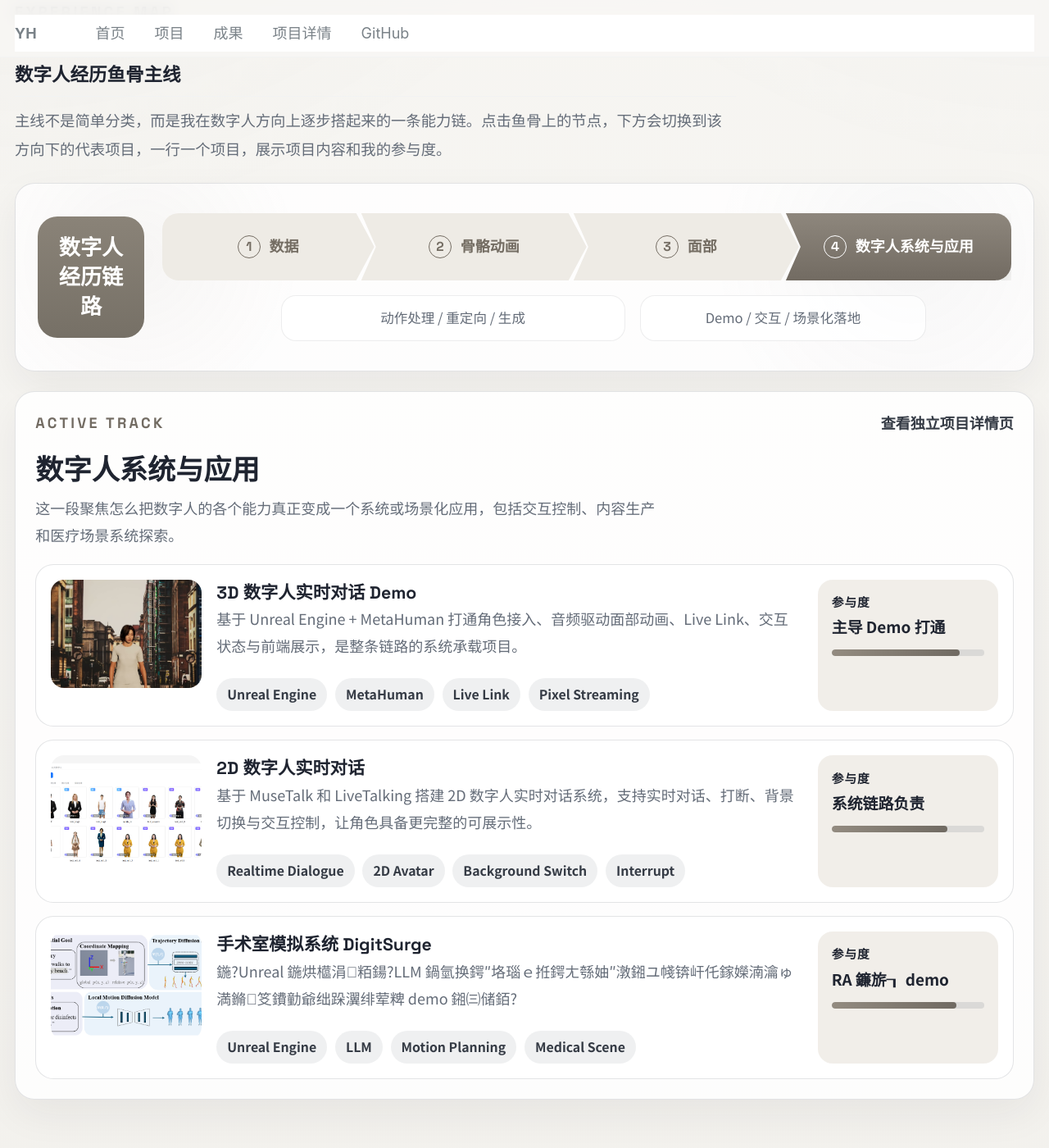
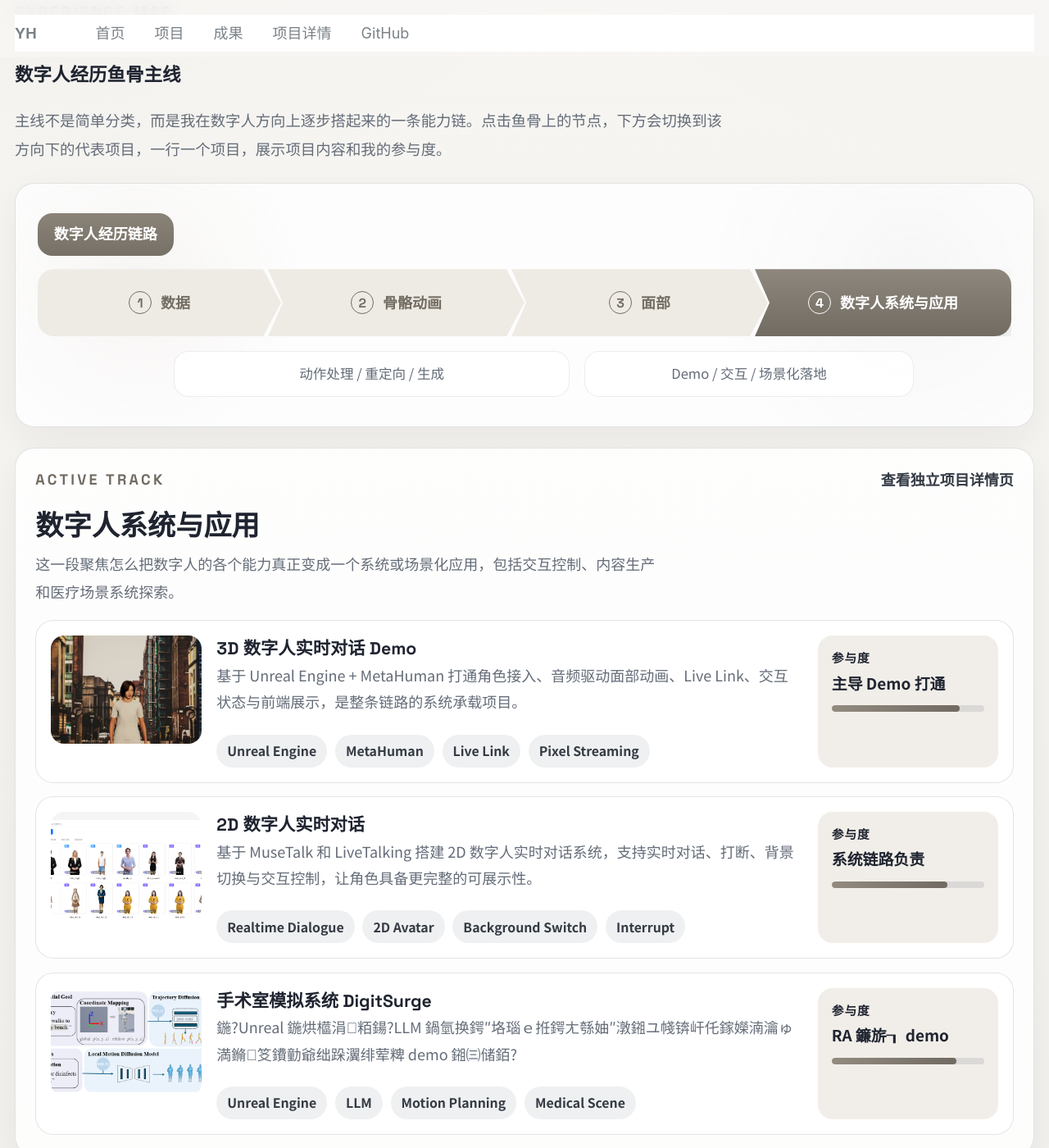
Before and after one commit to svitass/svitass.github.io, a Jekyll site: the page built from _pages/about.md, in a window 1280 px wide and 1400 px high, scrolled down 595 px. Shown: the whole window at 82% size. Built offline with Jekyll 4.4.1, drawn with Linux system fonts in a browser that asks for light colours.

Commit message:
Make fishbone span full showcase width

```diff
--- a/_sass/_portfolio-home.scss
+++ b/_sass/_portfolio-home.scss
@@ -487,9 +487,9 @@ body {
 
 .fishbone-stage {
   display: grid;
-  grid-template-columns: 130px minmax(0, 1fr);
-  gap: 1.2rem;
-  align-items: center;
+  grid-template-columns: minmax(0, 1fr);
+  gap: 0.9rem;
+  align-items: stretch;
   padding: 2rem 1.5rem;
   background:
     radial-gradient(circle at 12% 40%, rgba(124, 116, 105, 0.06), transparent 18%),
@@ -501,15 +501,16 @@ body {
   display: flex;
   align-items: center;
   justify-content: center;
-  min-height: 148px;
-  padding: 1rem;
-  border-radius: 24px;
+  justify-self: start;
+  min-height: 0;
+  padding: 0.85rem 1.1rem;
+  border-radius: 18px;
   background: linear-gradient(180deg, #8a8378 0%, #767066 100%);
   color: #fff;
   font-family: "Space Grotesk", "Noto Sans SC", sans-serif;
-  font-size: 1.45rem;
+  font-size: 1rem;
   font-weight: 700;
-  line-height: 1.38;
+  line-height: 1.2;
   text-align: center;
 }
 
```
